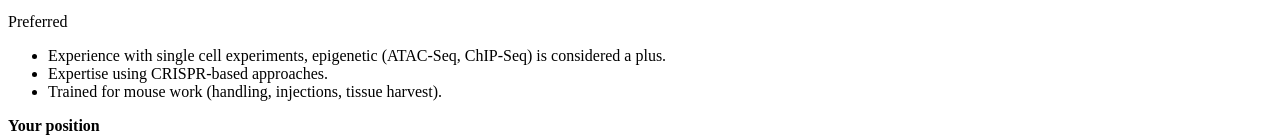
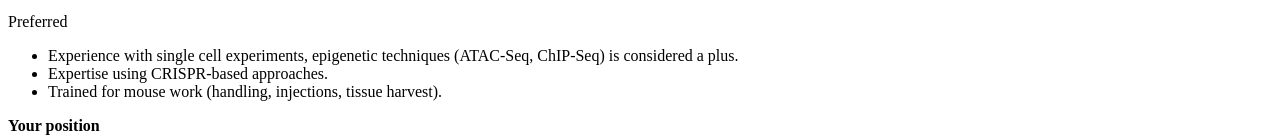
Before and after one commit to miceviclab/postdoc-positions, a plain HTML site: page index.html in a window 1280 px wide. Shown: the part 299-436 px from the top of the page. Drawn offline with Linux system fonts and the light colour scheme.

Commit message:
Add files via upload

```diff
--- a/index.html
+++ b/index.html
@@ -21,7 +21,7 @@
 </ul>
 <p>Preferred</p>
 <ul>
-  <li>Experience with single cell experiments, epigenetic (ATAC-Seq, ChIP-Seq) is considered a plus.</li>
+  <li>Experience with single cell experiments, epigenetic techniques (ATAC-Seq, ChIP-Seq) is considered a plus.</li>
   <li>Expertise using CRISPR-based approaches.</li>
   <li>Trained for mouse work (handling, injections, tissue harvest).</li>
 </ul>
```
